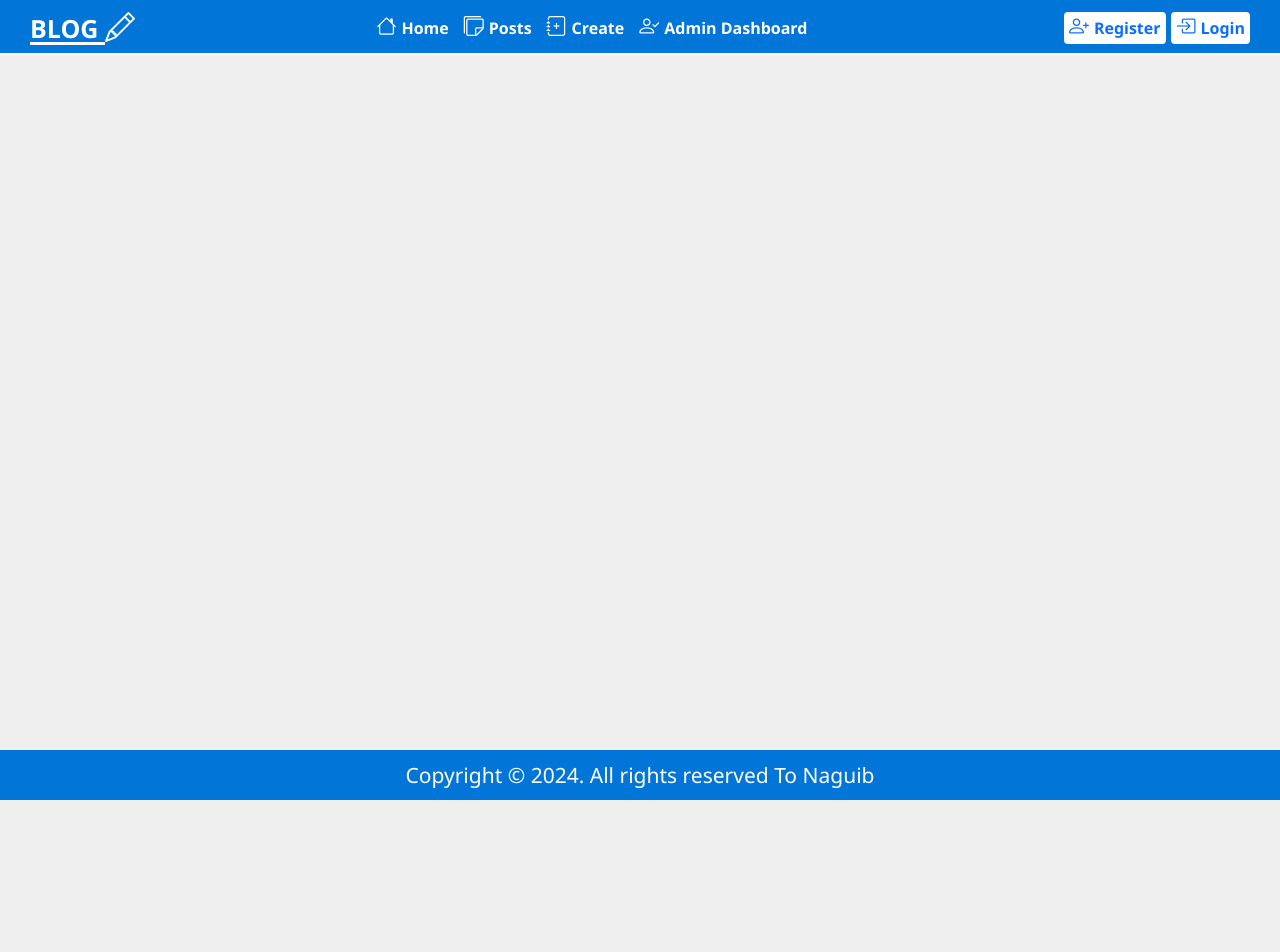
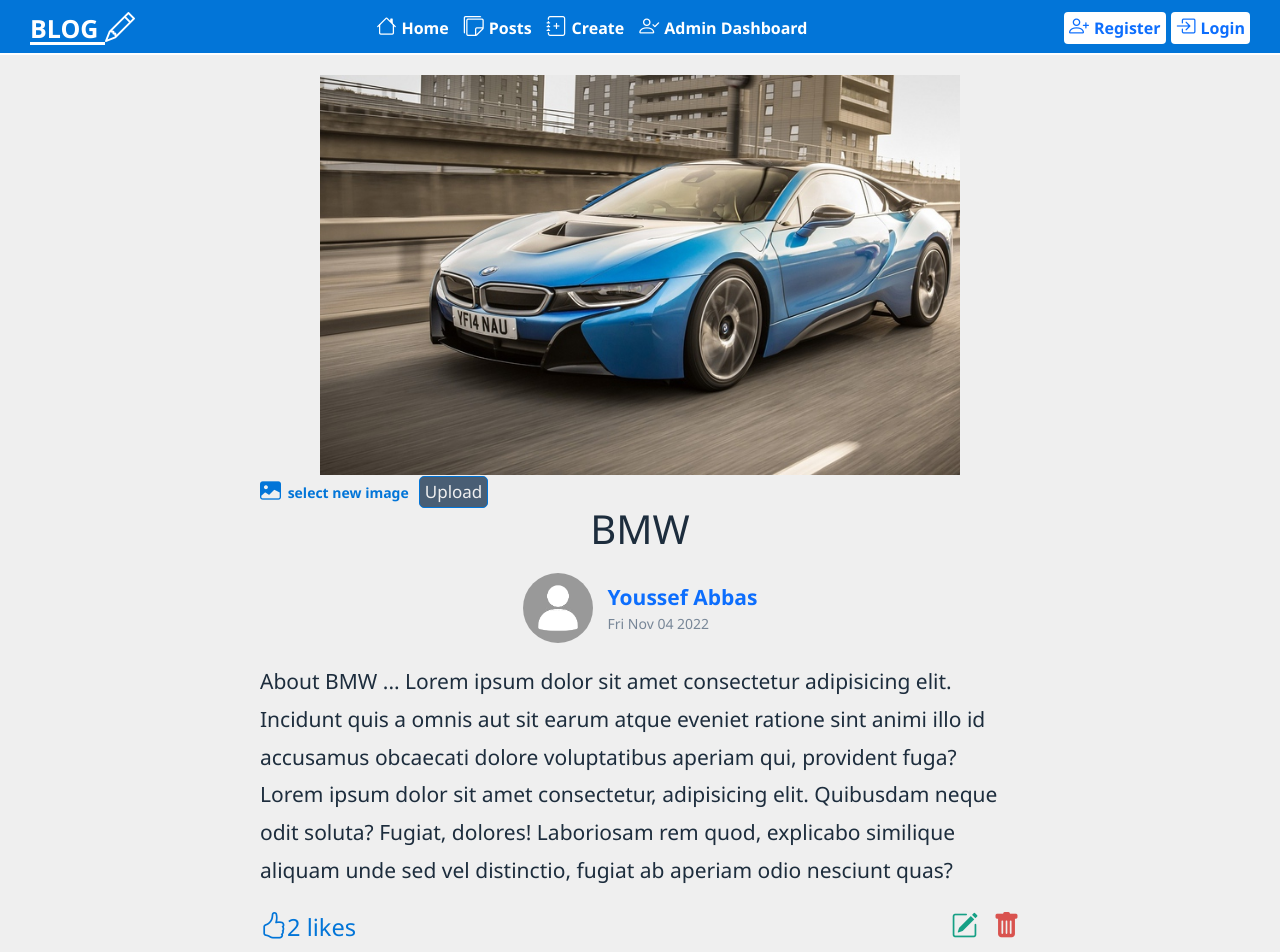
Before and after one commit to mmnaguib/blogApp, a React (Create React App) app: page /post/details/1 in a window 1280 px wide. Shown: the top 952 px of the page. Before the commit the page ends 800 px from the top, so only its background shows below. Built offline with nearby package versions, Linux system fonts and the light colour scheme.

Commit message:
post details design

```diff
--- a/src/App.tsx
+++ b/src/App.tsx
@@ -10,6 +10,7 @@
 import CreatePost from "./pages/posts/create-post/CreatePost";
 import "react-toastify/dist/ReactToastify.css";
 import { ToastContainer } from "react-toastify";
+import PostDetails from "./pages/posts/post-details/PostDetails";
 
 function App() {
   return (
@@ -22,6 +23,7 @@
         <Route path="/posts" element={<Posts />} />
         <Route path="/post/create" element={<CreatePost />} />
         <Route path="/admin-dashboard" element={<Admin />} />
+        <Route path="/post/details/:id" element={<PostDetails />} />
       </Routes>
       <Footer />
       <ToastContainer theme="colored" position="top-center" />
--- a/src/index.css
+++ b/src/index.css
@@ -70,7 +70,4 @@
   height: 50px;
   line-height: 50px;
   text-align: center;
-  bottom: 0;
-  width: 100%;
-  position: absolute;
 }
--- /dev/null
+++ b/src/pages/posts/post-details/PostDetails.tsx
@@ -0,0 +1,90 @@
+import { Link, useParams } from "react-router-dom";
+import "./postDetails.css";
+import { posts } from "../../../dummyData";
+import { useEffect, useState } from "react";
+import { toast } from "react-toastify";
+const PostDetails = () => {
+  const { id } = useParams();
+  const post = posts.find((p) => p._id === parseInt(id || ""));
+  const [updatePost, setUpdatePost] = useState(false);
+  const [file, setFile] = useState<File | null | undefined>(null);
+
+  useEffect(() => {
+    window.scrollTo(0, 0);
+  }, []);
+
+  const updateImageSubmitHandler = (e: { preventDefault: () => void }) => {
+    e.preventDefault();
+    if (!file) return toast.warning("there is no file!");
+
+    console.log("image uploaded successfully");
+  };
+  const deletePostHandler = () => {};
+  return (
+    <div className="post-details-section">
+      <div className="post-details-image-wrapper">
+        {/* <img src={post?.image} alt="" className="post-detail-image" /> */}
+        <img
+          src={file ? URL.createObjectURL(file) : post?.image}
+          alt=""
+          className="post-detail-image"
+        />
+        <form
+          onSubmit={updateImageSubmitHandler}
+          className="update-post-image-form"
+        >
+          <label htmlFor="file" className="update-post-image">
+            <i className="bi bi-image-fill"></i> select new image
+          </label>
+          <input
+            style={{ display: "none" }}
+            type="file"
+            name="file"
+            id="file"
+            onChange={(e) => setFile(e.target.files?.[0])}
+          />
+          <button type="submit">Upload</button>
+        </form>
+      </div>
+
+      <h1 className="post-details-title">{post?.title}</h1>
+      <div className="post-details-user-info">
+        <img
+          src={post?.user.image}
+          alt=""
+          className="post-details-user-image"
+        />
+        <div className="post-details-user">
+          <strong>
+            <Link to="/profile/1">{post?.user.username}</Link>
+          </strong>
+          <span>{post?.createdAt}</span>
+        </div>
+      </div>
+      <p className="post-details-description">
+        {post?.description} ... Lorem ipsum dolor sit amet consectetur
+        adipisicing elit. Incidunt quis a omnis aut sit earum atque eveniet
+        ratione sint animi illo id accusamus obcaecati dolore voluptatibus
+        aperiam qui, provident fuga? Lorem ipsum dolor sit amet consectetur,
+        adipisicing elit. Quibusdam neque odit soluta? Fugiat, dolores!
+        Laboriosam rem quod, explicabo similique aliquam unde sed vel
+        distinctio, fugiat ab aperiam odio nesciunt quas?
+      </p>
+      <div className="post-details-icon-wrapper">
+        <div>
+          <i className="bi bi-hand-thumbs-up"></i>
+          <small>{post?.likes.length} likes</small>
+        </div>
+        <div>
+          <i
+            // onClick={() => setUpdatePost(true)}
+            className="bi bi-pencil-square"
+          ></i>
+          <i onClick={deletePostHandler} className="bi bi-trash-fill"></i>
+        </div>
+      </div>
+    </div>
+  );
+};
+
+export default PostDetails;
--- /dev/null
+++ b/src/pages/posts/post-details/postDetails.css
@@ -0,0 +1,115 @@
+.post-details-section {
+    width: 800px;
+    margin: auto;
+    padding: 20px;
+}
+
+.post-details-image-wrapper {
+    height: 400px;
+    margin-bottom: 30px;
+}
+
+.post-detail-image {
+    width: 100%;
+    height: 100%;
+    object-fit: contain;
+}
+
+.update-post-image-form button {
+    margin-left: 10px;
+    background-color: var(--secondary-color);
+    color: var(--main-color);
+    border: none;
+    border-radius: 5px;
+    cursor: pointer;
+    font-size: 17px;
+    padding: 2px 5px;
+    border: 1px solid var(--blue-color);
+}
+
+.update-post-image {
+    font-size: 14px;
+    font-weight: bold;
+    color: var(--blue-color);
+    cursor: pointer;
+}
+
+.update-post-image i {
+    font-size: 21px;
+    margin-right: 3px;
+}
+
+.post-details-title {
+    text-align: center;
+    font-size: 40px;
+    color: var(--primary-color);
+    text-transform: capitalize;
+    margin: 10px 0;
+}
+
+.post-details-user-info {
+    display: flex;
+    align-items: center;
+    justify-content: center;
+    margin: 20px 0;
+}
+
+.post-details-user-image {
+    width: 70px;
+    height: 70px;
+    border-radius: 50%;
+    object-fit: cover;
+}
+
+.post-details-user {
+    display: flex;
+    flex-direction: column;
+    margin-left: 15px;
+}
+
+.post-details-user strong {
+    font-size: 21px;
+    color: var(--dark-color);
+}
+
+.post-details-user span {
+    font-weight: 500;
+    font-size: 14px;
+    color: var(--gray-color);
+}
+
+.post-details-description {
+    font-size: 21px;
+    line-height: 1.8;
+    color: var(--primary-color);
+}
+
+.post-details-icon-wrapper {
+    margin: 15px 0;
+    font-size: 27px;
+    display: flex;
+    justify-content: space-between;
+    align-items: center;
+    color: var(--blue-color);
+}
+
+.post-details-icon-wrapper i {
+    cursor: pointer;
+}
+
+/* Media Query */
+@media (max-width: 820px) {
+    .post-details-section {
+        width: 100%;
+    }
+}
+
+@media (max-width: 520px) {
+    .post-details-section {
+        padding: 15px;
+    }
+
+    .post-detail-image {
+        object-fit: cover;
+    }
+}
```
